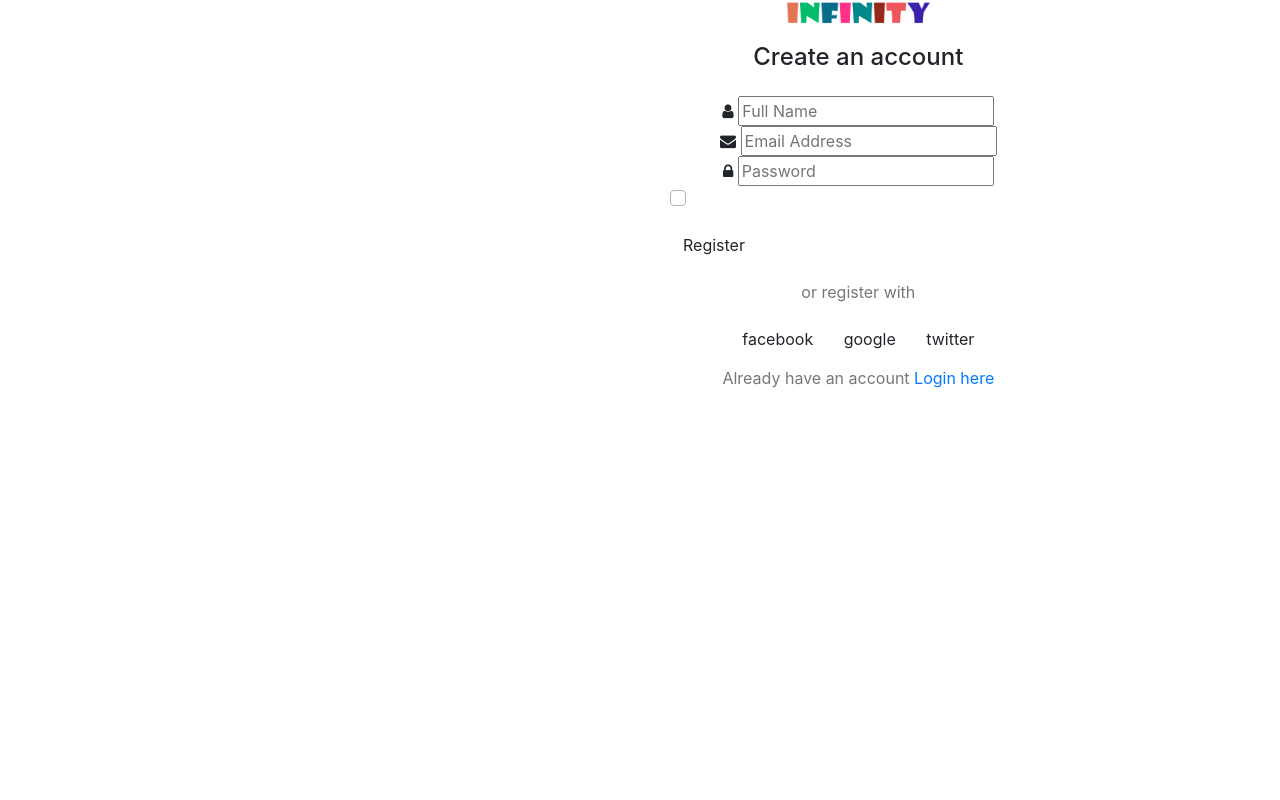
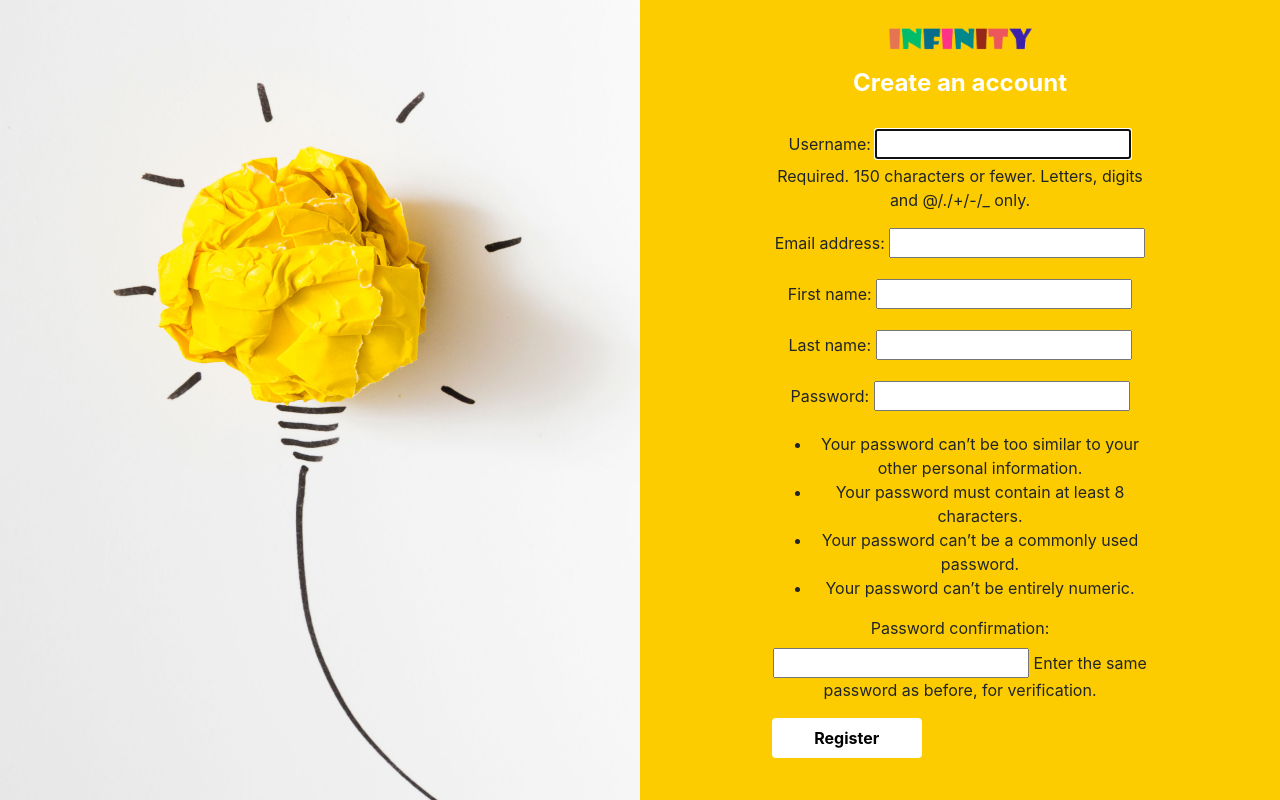
Before and after one commit to mohamamdsajadi/djangotest, a Django app: template accounts/templates/accounts/register.html in a window 1280 px wide. Run offline with Django 4.2, Linux system fonts and the light colour scheme; the template is opened without the code that fills it: values that come from a table or form of the project are taken from there, others are empty; some libraries are stand-ins or nearby versions.

Commit message:
using default user model we have authentication

```diff
--- /dev/null
+++ b/accounts/Forms.py
@@ -0,0 +1,14 @@
+from dataclasses import field
+from django.contrib.auth.models import  User
+from django.contrib.auth.forms import UserCreationForm
+
+
+class UserCreationForm(UserCreationForm):
+    class Meta :
+        fields = (  "username" , "email"   , 'first_name' , 'last_name')
+        model = User
+    def     __init__(self, *args, **kwargs) :
+
+        super().__init__(*args, **kwargs)
+        self.fields["username"].lable = "mohammadsajadi"
+        self.fields["email"].lable = "mohammadsajadi@gmail.com"
--- a/accounts/templates/accounts/login.html
+++ b/accounts/templates/accounts/login.html
@@ -21,6 +21,7 @@
 						<img src="{% static 'image/logo.png' %}" width="150px">
 					</div>
 					<div class="heading mb-4">
+
 						<h4>{%block title%} {%endblock%}</h4>
 					</div>
 					{%block form%}{%endblock%}
@@ -28,6 +29,10 @@
 				</div>
 			</div>
 		</div>
+		{%if request.user.is_authenticated %}
+		<a href="{% url 'logout' %}" class="logout">Log out</a>
+		{% endif %}
 	</div>
+
 </body>
 </html>
--- a/accounts/templates/accounts/login_form.html
+++ b/accounts/templates/accounts/login_form.html
@@ -7,7 +7,7 @@
 				{%endblock%}
 
 {% block form%}
- <form>
+<form method = "post" >
 	{% csrf_token %}
 	{{form.as_p}}
 		<button type="submit" class="btn">Login</button>
--- a/accounts/templates/accounts/register.html
+++ b/accounts/templates/accounts/register.html
@@ -1,10 +1,11 @@
+{%load static%}
 <!DOCTYPE html>
 <html>
 <head>
 	<title>Register Form</title>
 	<meta charset="utf-8">
 	<meta name="viewport" content="width=device-width, initial-scale=1, shrink-to-fit=no">
-	<link rel="stylesheet" type="text/css" href="style.css">
+	<link rel="stylesheet" type="text/css" href="{% static 'style.css'%}">
 	<link rel="stylesheet" href="https://stackpath.bootstrapcdn.com/bootstrap/4.3.1/css/bootstrap.min.css">
 	<script src="https://code.jquery.com/jquery-3.3.1.slim.min.js"></script>
 	<link href="https://stackpath.bootstrapcdn.com/font-awesome/4.7.0/css/font-awesome.min.css" rel="stylesheet">
@@ -17,47 +18,17 @@
 			<div class="col-lg-6 col-md-6 form-container">
 				<div class="col-lg-8 col-md-12 col-sm-9 col-xs-12 form-box text-center">
 					<div class="logo mb-3">
-						<img src="image/logo.png" width="150px">
+						<img src="{% static 'image/logo.png' %}" width="150px">
 					</div>
 					<div class="heading mb-4">
 						<h4>Create an account</h4>
 					</div>
-					<form>
-						<div class="form-input">
-							<span><i class="fa fa-user"></i></span>
-							<input type="text" placeholder="Full Name" required>
-						</div>
-						<div class="form-input">
-							<span><i class="fa fa-envelope"></i></span>
-							<input type="email" placeholder="Email Address" required>
-						</div>
-						<div class="form-input">
-							<span><i class="fa fa-lock"></i></span>
-							<input type="password" placeholder="Password" required>
-						</div>
-						<div class="row mb-3">
-							<div class="col-12 d-flex">
-								<div class="custom-control custom-checkbox">
-									<input type="checkbox" class="custom-control-input" id="cb1">
-									<label class="custom-control-label text-white" for="cb1">I agree all terms & conditions</label>
-								</div>
+					<form method = 'post' >
+						{%csrf_token%}
+								{{form.as_p}}
+							<div class="text-left mb-3">
+								<button type="submit" class="btn">Register</button>
 							</div>
-						</div>
-						<div class="text-left mb-3">
-							<button type="submit" class="btn">Register</button>
-						</div>
-						<div class="text-center mb-2">
-							<div class="mb-3" style="color: #777">or register with</div>
-
-							<a href="" class="btn btn-social btn-facebook">facebook</a>
-
-							<a href="" class="btn btn-social btn-google">google</a>
-
-							<a href="" class="btn btn-social btn-twitter">twitter</a>
-						</div>
-						<div style="color: #777">Already have an account
-							<a href="login.html" class="login-link">Login here</a>
-						</div>
 					</form>
 				</div>
 			</div>
--- a/accounts/templates/accounts/welcome.html
+++ b/accounts/templates/accounts/welcome.html
@@ -1,4 +1,6 @@
-{% extends 'welcome.html' %}
+{% extends "accounts/login.html" %}
 {%block title%}
-{{user_name}}
+{%csrf_token%}
+<h4>congratulations you are logged in </h4>
+<h5> your email address  is : {{user.email}} and also your name is : {{user_name}} </h5>
 {%endblock%}
--- a/accounts/urls.py
+++ b/accounts/urls.py
@@ -3,7 +3,10 @@
 from . import views
 
 urlpatterns = [
-    path('login/' , views.LoginView.as_view()),
-    path('welcome/',views.Welcome.as_view()),
+    path('login/' , views.LoginView.as_view() , name ='login'),
+    path('logout/' , views.LogOutView.as_view() , name='logout'),
+    path('welcome/',views.Welcome.as_view() , name='welcome'),
+    path('signup/' , views.CreateUser.as_view() , name= 'signup') ,
+
 
 ]
--- a/my_new_django_project/settings.py
+++ b/my_new_django_project/settings.py
@@ -50,6 +50,7 @@
     'django.contrib.auth.middleware.AuthenticationMiddleware',
     'django.contrib.messages.middleware.MessageMiddleware',
     'django.middleware.clickjacking.XFrameOptionsMiddleware',
+
 ]
 
 ROOT_URLCONF = 'my_new_django_project.urls'
```
Also changed, not shown: accounts/views.py (+19 -5 lines), courses/Forms.py (deleted, +0 -14 lines), db.sqlite3.
